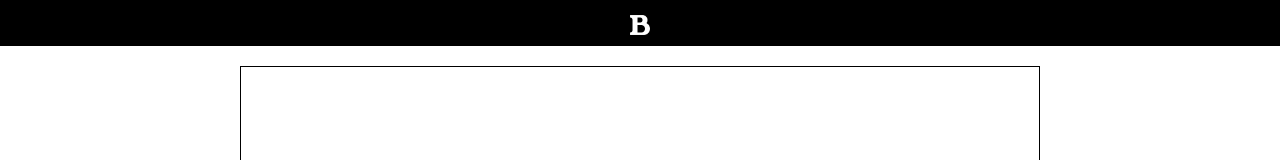
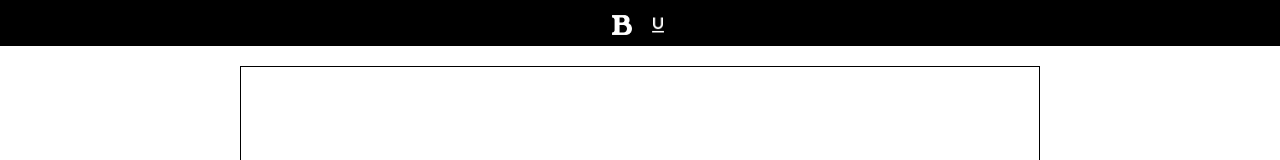
Before and after one commit to oshanidilrangana/Text_editor, a plain HTML site: page index.html in a window 1280 px wide. Shown: the top 160 px of the page. Drawn offline with nearby package versions, Linux system fonts and the light colour scheme.

Commit message:
underline added

```diff
--- a/index.html
+++ b/index.html
@@ -55,6 +55,12 @@
             <img src="resource/bold-xxl.png"    >
             </button>
         </li>
+
+        <li><button type="button" onclick="underline()">
+            <img src="resource/format_underline_white_192x192.png"    >
+            </button>
+        </li>
+
     </ul>
     <div id="editor"   contenteditable="true">
 
@@ -67,6 +73,11 @@
         function bold() {
                 document.execCommand ('bold' , true, null)
             }
+
+        function  underline() {
+                document.execCommand ('underline' , true, null)
+            }
+
     </script>
 </body>
 <!-- Author: [K.H.O dilrangana] | [CT/2019/084] -->
```
